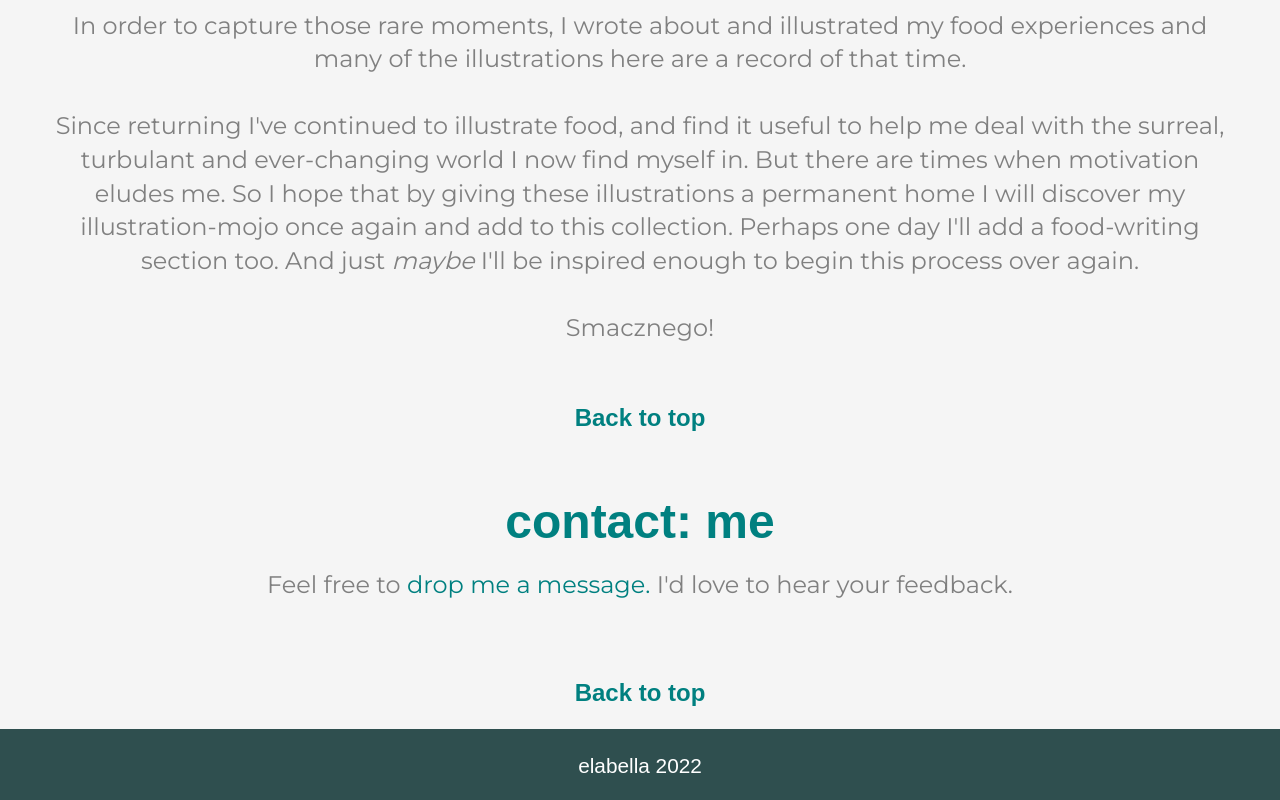
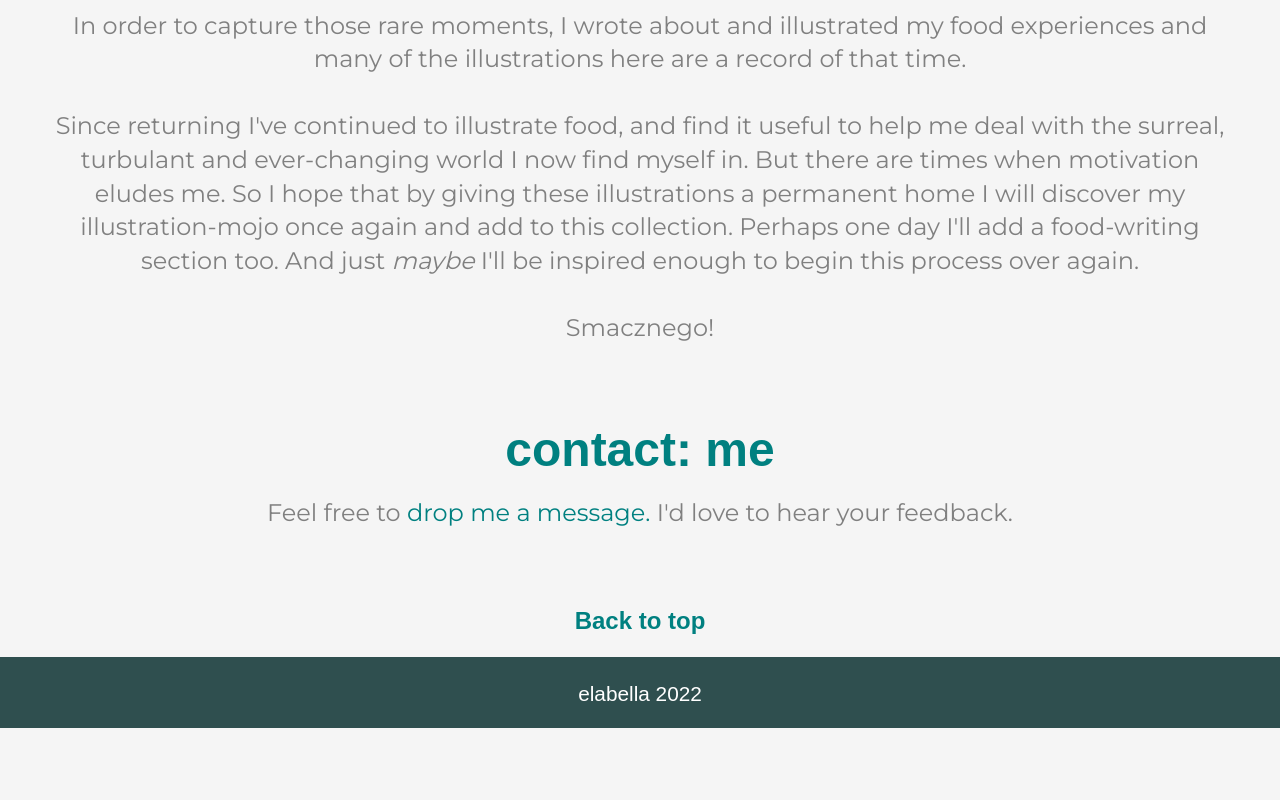
Before and after one commit to Ela-Kos/JS-food-slideshow, a plain HTML site: page index.html in a window 1280 px wide. Shown: the part 1940-2740 px from the top of the page. After the commit the page ends 2668 px from the top, so only its background shows below. Drawn offline with Linux system fonts and the light colour scheme; a web font is replaced by a local one.

Commit message:
remove one of the Back to Top

```diff
--- a/index.html
+++ b/index.html
@@ -95,10 +95,6 @@
       <br />
     </article>
 
-    <section>
-      <p class="to-top"><a href="#top">Back to top</a></p>
-    </section>
-
     <section class="say-hi">
       <h1>contact: me</h1>
       <p>
```
